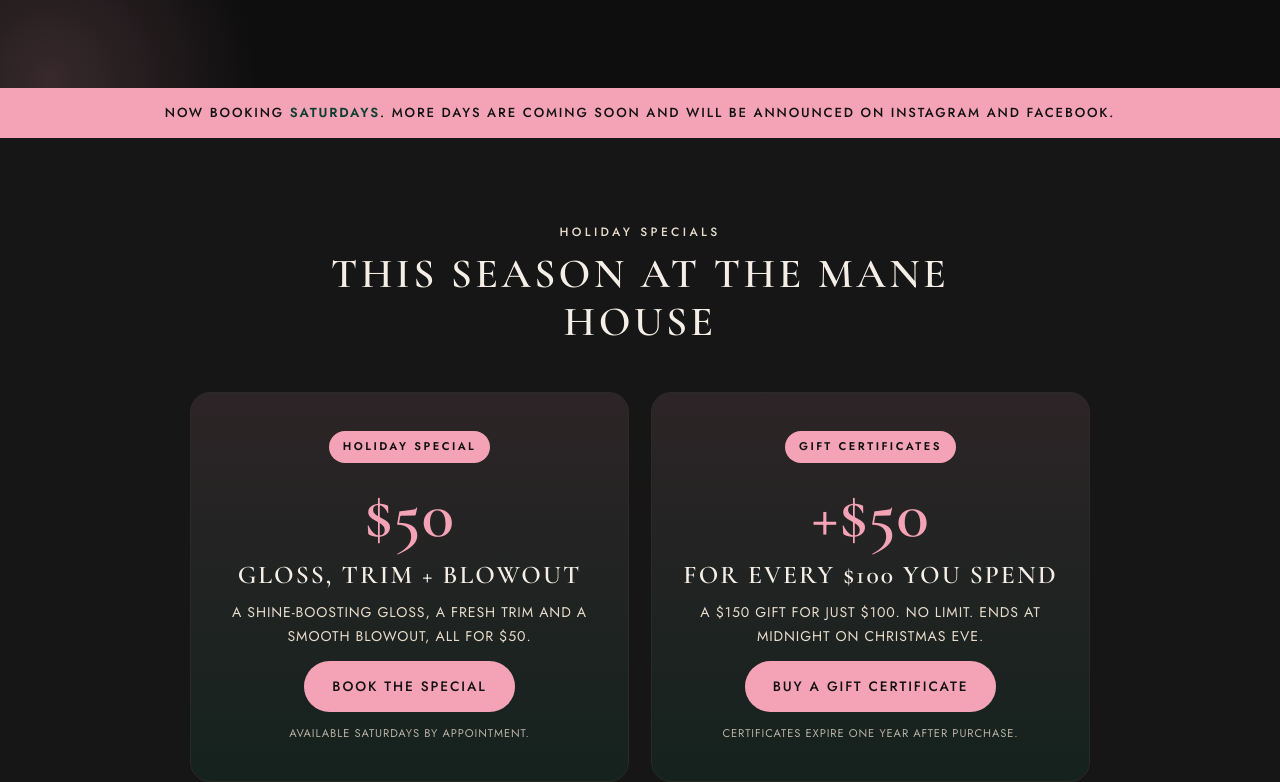
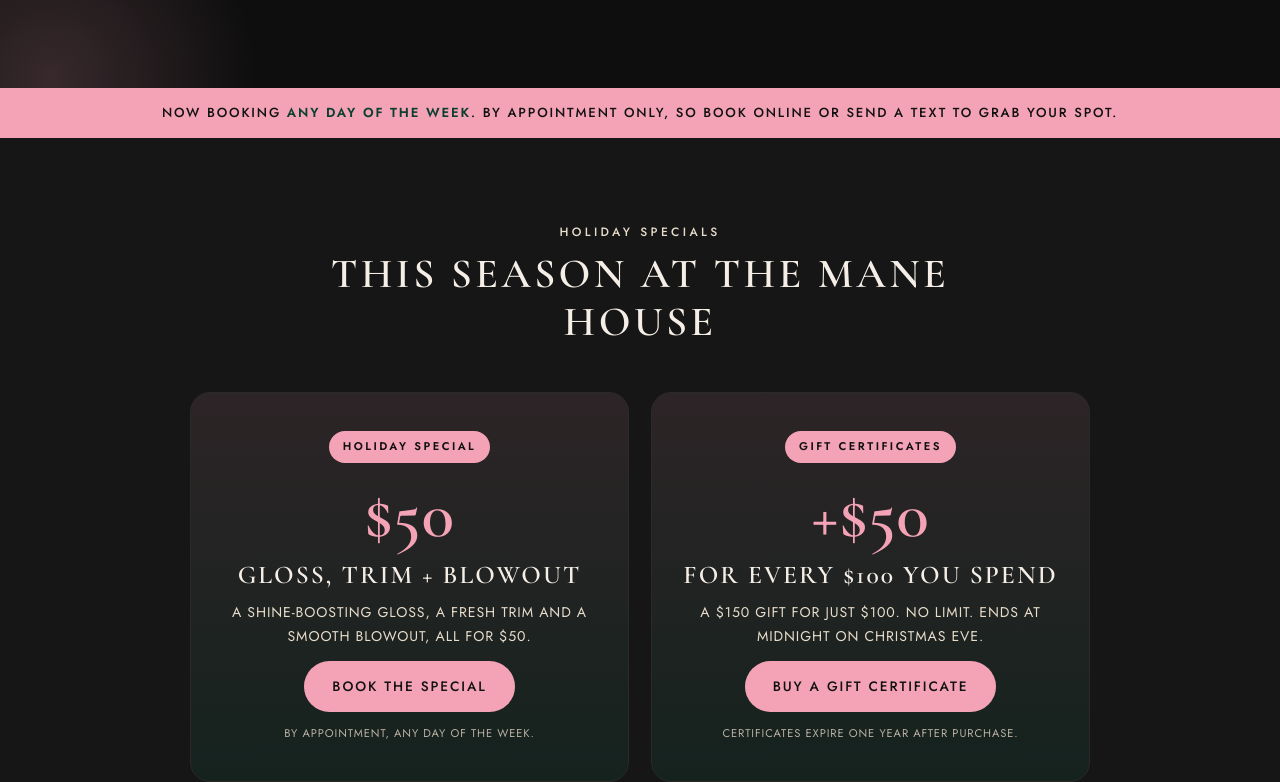
Before and after one commit to themanehousegwd/themanehousegwd.github.io, a plain HTML site: page index.html in a window 1280 px wide. Shown: the part 577-1359 px from the top of the page. Drawn offline with nearby package versions, Linux system fonts and the light colour scheme.

Commit message:
Open availability: by appointment any day
Co-Authored-By: Claude Opus 5.5 <noreply@anthropic.com>
Claude-Session: https://claude.ai/code/session_01TwZA4fezc5nBHsoCPTuBoU

```diff
--- a/index.html
+++ b/index.html
@@ -17,7 +17,7 @@
 <link rel="canonical" href="https://themanehousegwd.github.io/">
 <meta property="og:site_name" content="The Mane House">
 <meta property="og:title" content="The Mane House | Hair Stylist in Greenwood, AR">
-<meta property="og:description" content="Cuts, color, styling and treatments in a private salon suite in Greenwood, AR. Now booking Saturdays. Book online.">
+<meta property="og:description" content="Cuts, color, styling and treatments in a private salon suite in Greenwood, AR. Now booking any day, by appointment. Book online.">
 <meta property="og:type" content="website">
 <meta property="og:url" content="https://themanehousegwd.github.io/">
 <meta property="og:image" content="https://themanehousegwd.github.io/assets/og-image.jpg">
@@ -49,8 +49,7 @@
   "url": "https://themanehousegwd.github.io/",
   "potentialAction": {"@type": "ReserveAction", "target": "https://themanehousegwd.square.site"},
   "sameAs": ["https://www.instagram.com/the.mane.girl", "https://www.facebook.com/share/1Fh38QJfjN/"],
-  "hasMap": "https://maps.app.goo.gl/porsQ29UWB6VzHz97",
-  "openingHoursSpecification": [{"@type": "OpeningHoursSpecification", "dayOfWeek": "Saturday", "description": "By appointment"}]
+  "hasMap": "https://maps.app.goo.gl/porsQ29UWB6VzHz97"
 }
 </script>
 <style>
@@ -238,7 +237,7 @@
     </div>
   </section>
 
-  <div class="strip">Now booking <strong>Saturdays</strong>. More days are coming soon and will be announced on Instagram and Facebook.</div>
+  <div class="strip">Now booking <strong>any day of the week</strong>. By appointment only, so book online or send a text to grab your spot.</div>
 
   <section class="specials" id="specials">
     <div class="wrap">
@@ -253,7 +252,7 @@
           <h3>Gloss, trim + blowout</h3>
           <p>A shine-boosting gloss, a fresh trim and a smooth blowout, all for $50.</p>
           <a class="btn btn-primary" href="https://themanehousegwd.square.site" target="_blank" rel="noopener">Book the Special</a>
-          <small>Available Saturdays by appointment.</small>
+          <small>By appointment, any day of the week.</small>
         </div>
         <div class="spec-card">
           <div class="tag">Gift Certificates</div>
@@ -375,7 +374,7 @@
         <h2>Booking is easy</h2>
       </div>
       <div class="steps">
-        <div class="step"><h3>Pick a service</h3><p>Browse the menu and choose a Saturday time on the booking page.</p></div>
+        <div class="step"><h3>Pick a service</h3><p>Browse the menu and pick any open time on the booking page.</p></div>
         <div class="step"><h3>Questions? Text.</h3><p>Not sure what to book? Text <a href="sms:+18033655697">803-365-5697</a>. This number is text only.</p></div>
         <div class="step"><h3>Find the suite</h3><p>1405 W Center St, Ste 108, Greenwood, AR 72936. <a href="https://maps.app.goo.gl/porsQ29UWB6VzHz97" target="_blank" rel="noopener">Get directions</a>.</p></div>
       </div>
@@ -406,7 +405,7 @@
 <footer>
   <img src="assets/logo-pink.png" alt="The Mane House">
   <p>The Mane House · Salon Suite in Greenwood, AR</p>
-  <p>Saturdays by appointment · <a href="https://themanehousegwd.square.site" target="_blank" rel="noopener">Book online</a></p>
+  <p>By appointment only · <a href="https://themanehousegwd.square.site" target="_blank" rel="noopener">Book online</a></p>
   <p style="margin-top:14px;opacity:.6">© <span id="yr">2026</span> The Mane House</p>
 </footer>
 <script>if(new Date()>=new Date('2026-12-25T00:00:00-06:00')){var p=document.getElementById('holiday-promo');if(p)p.remove();var g=document.getElementById('gift-generic');if(g)g.style.display='flex'}</script>
```
